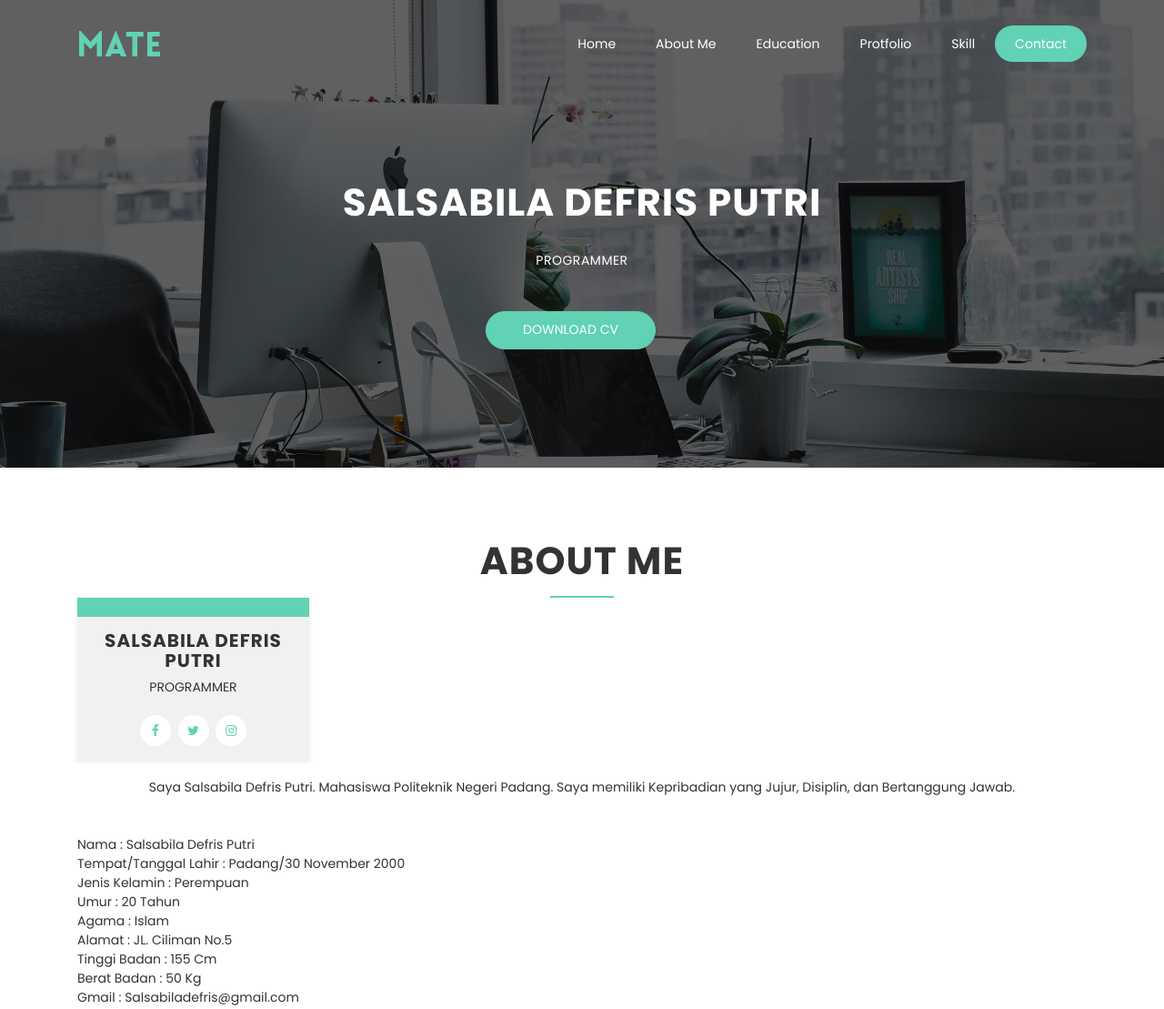
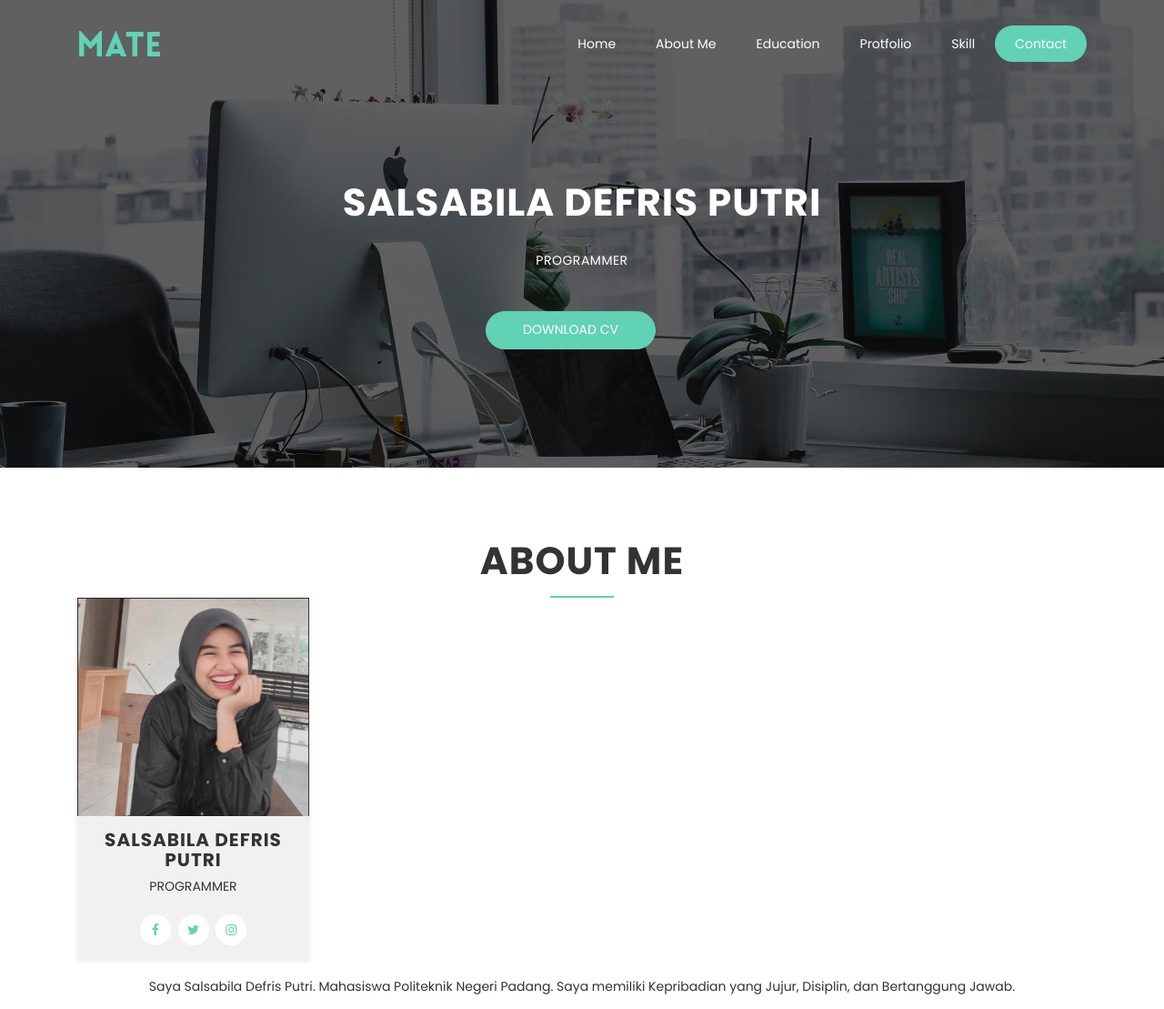
Before and after one commit to Slsdfrsp/Slsdfrsp.github.io, a plain HTML site: page index.html in a window 1280 px wide. Shown: the top 1109 px of the page at 91% size. Drawn offline with Linux system fonts and the light colour scheme.

Commit message:
Update index.html

```diff
--- a/index.html
+++ b/index.html
@@ -113,7 +113,7 @@
            <div class="row">
           <div class="col-lg-3 col-md-6 col-xs-12">
             <div class="single-team">
-              <img src="img/team/Cc.jpg" alt="">
+              <img src="img/team/caca.png" alt="">
               <div class="team-details">
                 <div class="team-inner">
                   <h4 class="team-title">SALSABILA DEFRIS PUTRI</h4>
```
